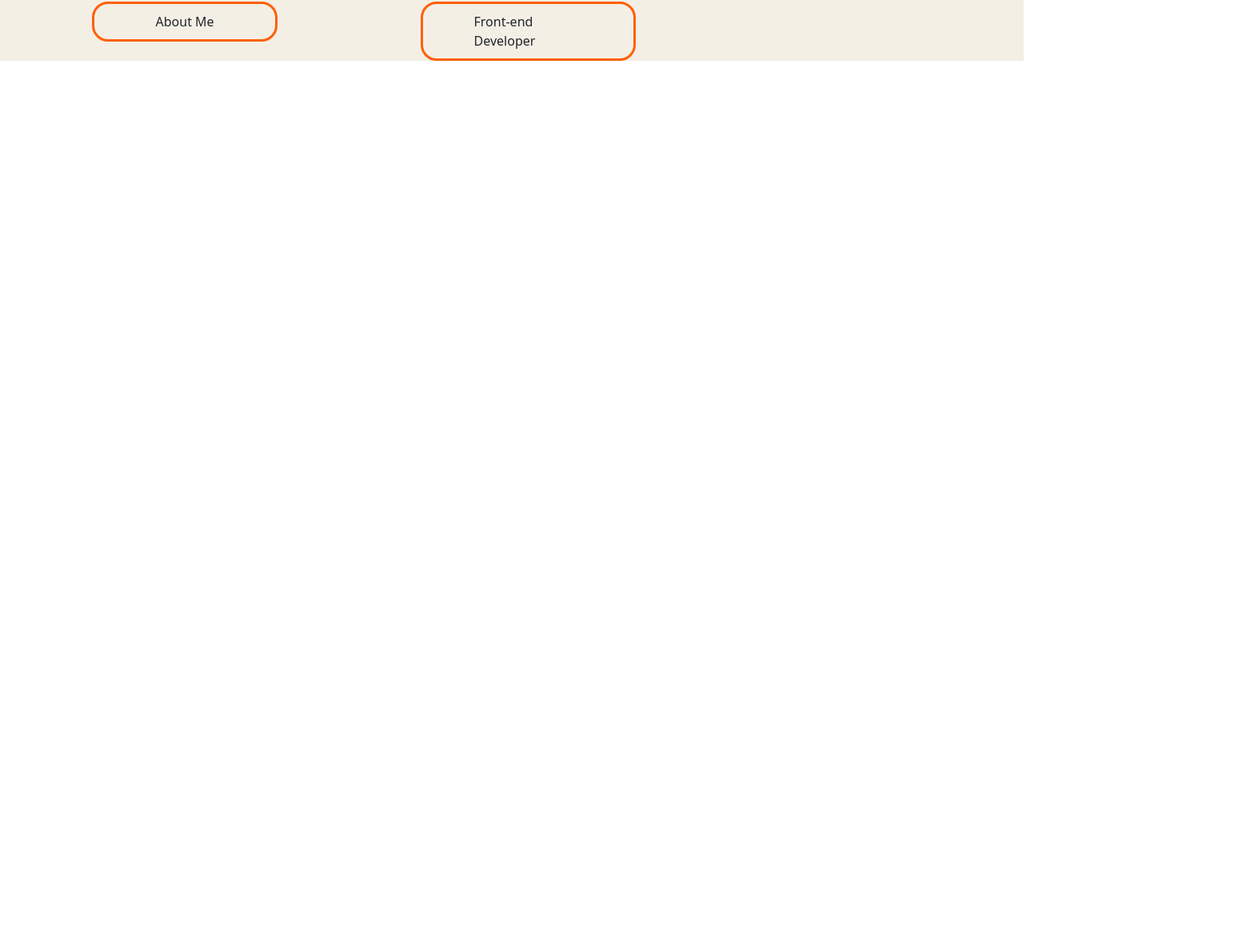
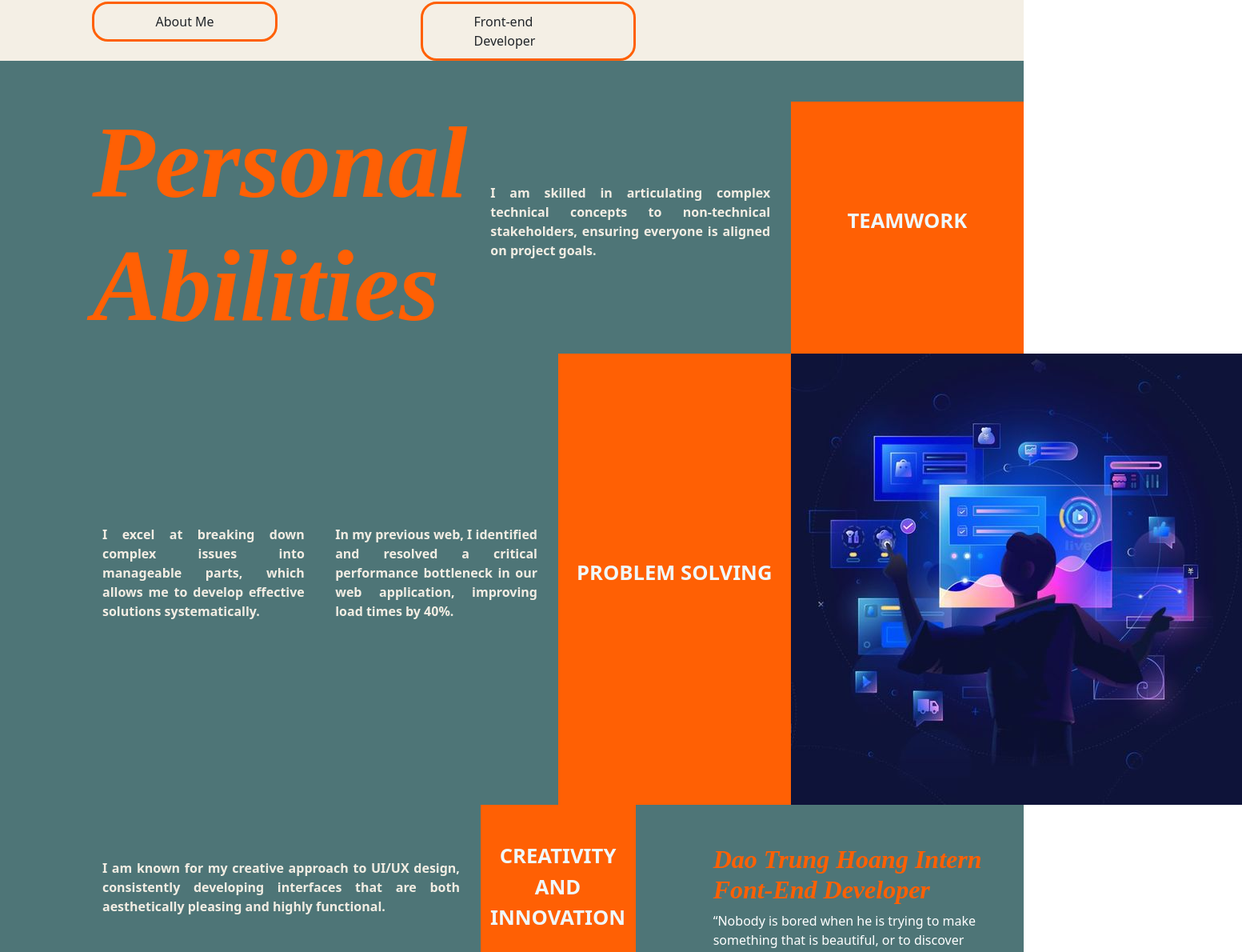
Before and after one commit to daoohoangg/portifiloFE-, a React (Create React App) app: page / in a window 1280 px wide. Shown: the part 1557-2747 px from the top of the page at 80% size, 1553 px wide, since content can reach past the window. Before the commit the page ends 1633 px from the top, so only its background shows below. Built offline with nearby package versions, Linux system fonts and the light colour scheme.

Commit message:
16082024

```diff
--- a/src/App.js
+++ b/src/App.js
@@ -3,6 +3,7 @@ import './App.css';
 import {Routes } from 'react-router-dom';
 import Navbar from './components/Navbar.jsx';
 import Introduction from './components/Introductions.jsx';
+import PersonalAbilities from './components/PersonalAbilities.jsx';
 
 
 function App() {
@@ -10,6 +11,7 @@ function App() {
     <div>
       <Navbar/>
       <Introduction/>
+      <PersonalAbilities/>
     </div>
   );
 }
--- a/src/components/NavbarStyle.css
+++ b/src/components/NavbarStyle.css
@@ -146,3 +146,40 @@ nav{
     width: 100%;
     height: auto;
 }
+
+/* personal abilities */
+.PersonalAbilities{
+    padding: 4% 0 0 9%;
+    background-color: #4e7577;
+}
+.abilities-header h1{
+    color: rgb(255, 96, 4);
+    font-family: 'Times New Roman', Times, serif;
+    font-size: 10vw;
+    font-weight: bold;
+    font-style: italic;
+}
+.orange-box{
+    color: aliceblue;
+    background-color: rgb(255, 96, 4);
+    display: flex;
+    justify-content: center;
+    align-items: center;
+
+}
+.orange-box p{
+    font-size: 2vw;
+    text-align: center;
+    font-weight: bold;
+}
+.abilities-describe{
+    display: flex;
+    justify-items: center;
+    align-items: center;
+}
+.abilities-describe p{
+    text-align: justify;
+    color: #f2ede3;
+    font-weight: bold;
+    padding: 0 2vw 0 1vw;
+}
--- /dev/null
+++ b/src/components/PersonalAbilities.jsx
@@ -0,0 +1,58 @@
+import { Component } from "react";
+import 'bootstrap-icons/font/bootstrap-icons.css';
+import 'bootstrap/dist/css/bootstrap.min.css';
+import 'bootstrap/dist/css/bootstrap.css';
+
+class PersonalAbilities extends Component{
+    render(){
+        return(
+            <div className="PersonalAbilities">
+                <div className="">
+                    {/* row-1 */}
+                    <div className="row1 row g-0">
+                        <div className="col-md-5 abilities-header">
+                            <h1>Personal Abilities</h1>
+                        </div>
+                        <div className="col-md-4 abilities-describe">
+                            <p>I am skilled in articulating complex technical concepts to non-technical stakeholders, ensuring everyone is aligned on project goals.</p>
+                        </div>
+                        <div className="orange-box col-md-3"><p>TEAMWORK</p></div>
+                    </div>
+                    {/* row-2 */}
+                    <div className="row2 row g-0">
+                        <div className="col-md-3 abilities-describe">
+                            <p>I excel at breaking down complex issues into manageable parts, which allows me to develop effective solutions systematically.</p>
+                        </div>
+                        <div className="col-md-3 abilities-describe">
+                            <p>In my previous web, I identified and resolved a critical performance bottleneck in our web application, improving load times by 40%.</p>
+                        </div>
+                        <div className="orange-box col-md-3"><p>PROBLEM SOLVING</p></div>
+                        <div className="col-md-2"><img src="28f62e1d6a2bde1e6ac0ae86b7d008df.jpg" alt="hihiihiihii" /></div>
+                    </div>
+                    {/* row 3 */}
+                    <div className="row3 row g-0">
+                        <div className="col-md-5 abilities-describe">
+                            <p>I am known for my creative approach to UI/UX design, consistently developing interfaces that are both aesthetically pleasing and highly functional.</p>
+                        </div>
+                        <div className="orange-box col-md-2"><p> CREATIVITY AND INNOVATION</p></div>
+                        <div className = 'col-md-5'>
+                            <div className="content-right">
+                                <div>
+
+                                    <h2 className="font">Dao Trung  Hoang
+                                    Intern Font-End
+                                    Developer
+                                    </h2>
+                                    <p style={{color:"white"}}>“Nobody is bored when he is trying to make something that is beautiful, or to discover something that is true.” – William Ralph Inge</p>
+                                </div>
+                            </div>
+
+                        </div>
+                    </div>
+                </div>
+            </div>
+        )
+    }
+}
+
+export default PersonalAbilities;
```
